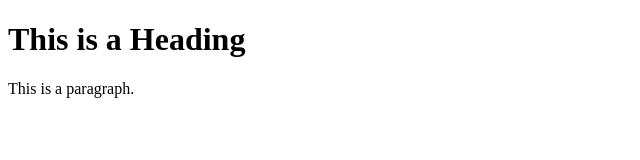
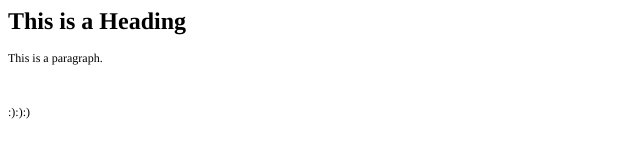
Before and after one commit to tmintov/project_13_06, a plain HTML site: page index.html in a window 1280 px wide. Shown: the whole page, without its empty margins (0-640 px from the left). Drawn offline with Linux system fonts and the light colour scheme.

Commit message:
smile add

```diff
--- a/index.html
+++ b/index.html
@@ -1,12 +1,21 @@
-<!DOCTYPE html>
+<!DOCTYPE html PUBLIC "-//W3C//DTD HTML 4.01//EN" "http://www.w3.org/TR/html4/strict.dtd">
 <html>
 <head>
-<title>Page Title</title>
+  <meta http-equiv="Content-Type" content="text/html; charset=utf-8">
+  <meta http-equiv="Content-Style-Type" content="text/css">
+  <title></title>
+  <meta name="Generator" content="Cocoa HTML Writer">
+  <meta name="CocoaVersion" content="2299.6">
+  <style type="text/css">
+    p.p2 {margin: 0.0px 0.0px 12.0px 0.0px; font: 12.0px Times; -webkit-text-stroke: #000000}
+    p.p3 {margin: 0.0px 0.0px 12.0px 0.0px; font: 12.0px Times; -webkit-text-stroke: #000000; min-height: 14.0px}
+    span.s1 {font-kerning: none}
+  </style>
 </head>
 <body>
-
-<h1>This is a Heading</h1>
-<p>This is a paragraph.</p>
-
+<h1 style="margin: 0.0px 0.0px 16.1px 0.0px; font: 24.0px Times; -webkit-text-stroke: #000000"><span class="s1"><b>This is a Heading</b></span></h1>
+<p class="p2"><span class="s1">This is a paragraph.<span class="Apple-converted-space"> </span></span></p>
+<p class="p3"><span class="s1"></span><br></p>
+<p class="p2"><span class="s1">:):):)</span></p>
 </body>
 </html>
```
